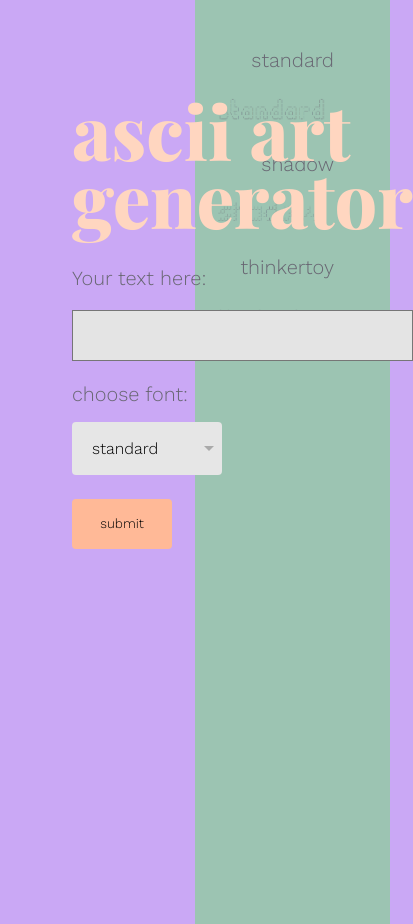
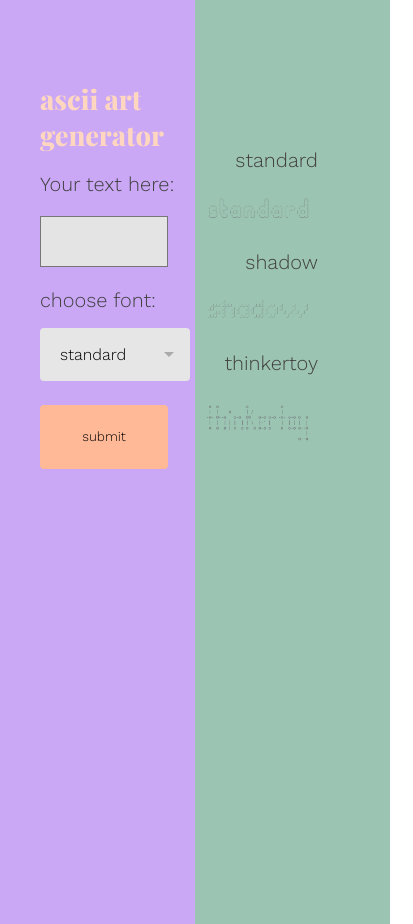
Before and after one commit to charhcodes/ascii-web, a plain HTML site: page static/index.html in a window 390 px wide. Shown: the whole page, 413 px wide, since content can reach past the window. Drawn offline with nearby package versions, Linux system fonts and the light colour scheme; files that its build step writes are made by us from their sources; files whose address does not match are found by name.

Commit message:
stylize fixes

```diff
--- a/static/index.html
+++ b/static/index.html
@@ -19,7 +19,7 @@
 	<form action="/result" method="POST">
 		<div class="tinput">
 			<p><label for="text" class="text">Your text here:</label></p>
-			<textarea id="text" name="text" rows="3" cols="40" maxlength="30"></textarea>
+			<textarea id="text" name="text" rows="3" col="300" maxlength="30"></textarea>
 			<br>
 		</div>
 
@@ -74,4 +74,5 @@
 </div>
 
 </body>
+<footer></footer>
 </html>
--- a/static/stylesheets/styles.css
+++ b/static/stylesheets/styles.css
@@ -1,6 +1,6 @@
 body {
     background-color: #9CC4B2;
-    color: #696773;
+    color: #404040;
     font-size: 20px;
     font-family: 'Work Sans', sans-serif;
     height: 100%;
@@ -8,7 +8,7 @@ body {
 }
 h1 {
     color: #FFD6C0;
-    font-size: 75px;
+    font-size: 7vw;
     font-family: 'Playfair Display', serif;
     line-height: 0.1rem;
     padding: 0 0 1rem 0;
@@ -29,9 +29,13 @@ textarea {
     background-color: rgb(228, 228, 228);
     resize: none;
     font-family: 'Work Sans', sans-serif;
+    -webkit-box-sizing: border-box;
+    -moz-box-sizing: border-box;
+    box-sizing: border-box;
+    width: 95%;
 }
 textarea:focus {
-      border: 3px solid #FFD6C0;
+    border: 3px solid #FFD6C0;
 }
 
 /* CUSTOM DROPDOWN LIST */
@@ -48,6 +52,7 @@ textarea:focus {
   border-radius: 4px;
   margin-top: 1rem;
   padding: 10px 15px 10px 10px;
+  width: 100%;
 }
 .fontop select {
   font-size: 1rem;
@@ -71,7 +76,7 @@ textarea:focus {
   content: "";
   position: absolute;
   top: 50%;
-  right: 8px;
+  right: 1rem;
   width: 0;
   height: 0;
   margin-top: -2px;
@@ -89,9 +94,9 @@ input[type=submit] {
     font-weight: normal;
     font-family: 'Work Sans', sans-serif;
     margin-top: 1.5rem;
-    padding: 10px 10px 10px 10px;
-    height: 50px;
-    width: 100px;
+    padding: 0.7rem 0.7rem 0.7rem 0.7rem;
+    height: 4rem;
+    width: 8rem;
     border-radius: 4px;
 }
 input[type=submit]:hover {
@@ -101,7 +106,7 @@ input[type=submit]:hover {
 
 /* RIGHT SIDE */
 .images {
-    margin: 3rem 3rem 0 0;
+    margin: 3rem 4rem 0 0;
     /* position: relative; */
     text-align: right;
 }
@@ -111,7 +116,7 @@ img {
 }
 p.images {
     position: relative;
-    font-size: 13px;
+    font-size: 0.8rem;
     text-align: right;
 }
 
@@ -124,10 +129,17 @@ h1.resulttitle {
     font-size: 90px;
 }
 pre {
-    max-width: 50%;
+    overflow: auto;
+    word-wrap: normal;
+    white-space: pre;
+    -webkit-box-sizing: border-box;
+    -moz-box-sizing: border-box;
+    box-sizing: border-box;
+    width: 100%;
 }
 .again {
     padding-top: 2rem;
+    padding-left: 2rem;
 }
 a.button {
     font-family: 'Work Sans', sans-serif;
@@ -146,12 +158,27 @@ a.button:hover {
     background-color: #696773;
     color: #9CC4B2;
 }
-@media all and (max-width:30em){
-    a.button {
-    display: block;
-    margin: 0.4em auto;
-    }
-}
 footer {
     padding-bottom: 5rem;
 }
+
+
+/* FIXES FOR SMALLER BROWSERS */
+@media all and (max-width:40em){
+    /* a.button {
+    display: block;
+    margin: 0.4em auto;
+    } */
+    .outputp {
+        padding-right: 1vw;;
+    }
+    textarea {
+        width: 8rem;
+    }
+    .content {
+        padding-left: 2rem;
+    }
+    .images {
+        padding-top: 5rem;
+    }
+}
```
